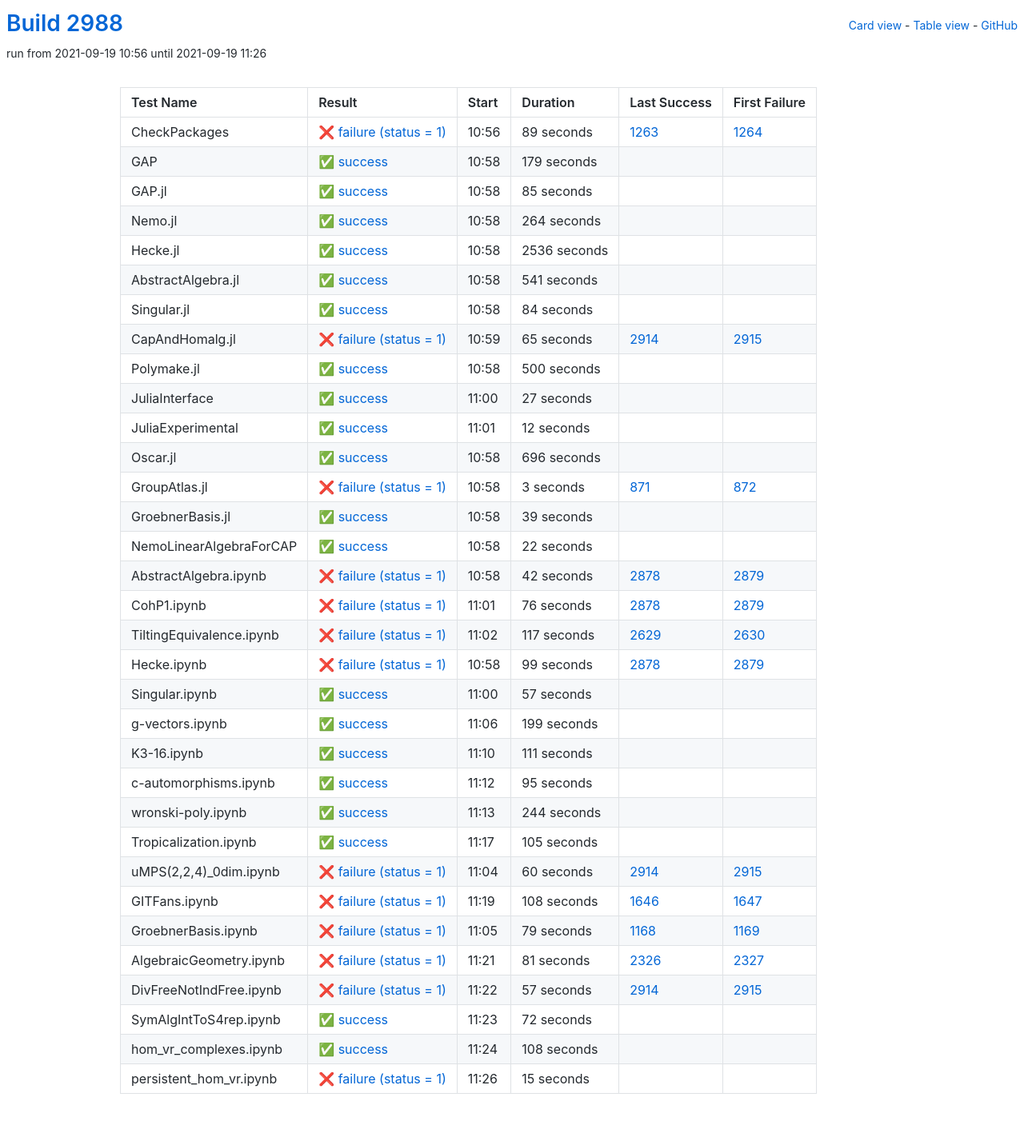
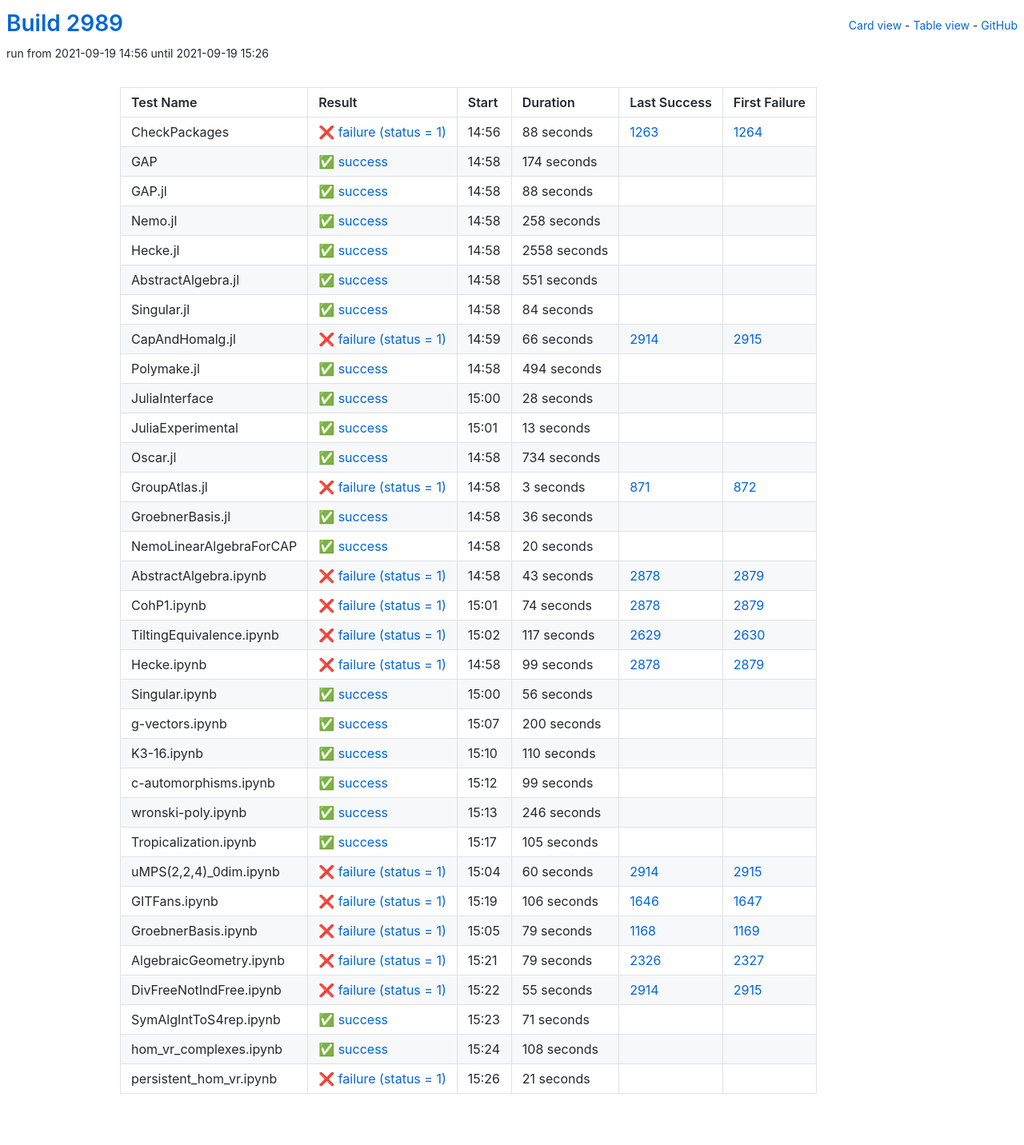
Before and after one commit to oscar-system/oscar-ci-status-stable, a Jekyll site: the page built from table.html, in a window 1280 px wide. Shown: the whole page at 80% size. Built offline with Jekyll 4.4.1, drawn with Linux system fonts in a browser that asks for light colours.

Commit message:
Build #2989

```diff
--- a/_data/ci.yml
+++ b/_data/ci.yml
@@ -1,6 +1,6 @@
 ---
-build: 2988
-build_url: https://oscarci.mathematik.uni-kl.de/job/oscar-stable/2988/
+build: 2989
+build_url: https://oscarci.mathematik.uni-kl.de/job/oscar-stable/2989/
 job: oscar-stable
 organization: oscar-system
 repo: oscar-ci-status-stable
@@ -8,80 +8,80 @@ repourl: https://github.com/oscar-system/oscar-ci-status-stable
 tests:
 - name: CheckPackages
   id: checkpackages
-  log: https://oscarci.mathematik.uni-kl.de/job/oscar-stable/2988/artifact/logs/build-2988/CheckPackages.log
-  start: 2021-09-19 10:56
+  log: https://oscarci.mathematik.uni-kl.de/job/oscar-stable/2989/artifact/logs/build-2989/CheckPackages.log
+  start: 2021-09-19 14:56
   success: false
   exitcode: 1
   status: failure
-  duration: 89
+  duration: 88
   last_success: 1263
   last_success_url: https://oscarci.mathematik.uni-kl.de/job/oscar-stable/1263/
   first_failure: 1264
   first_failure_url: https://oscarci.mathematik.uni-kl.de/job/oscar-stable/1264/
 - name: GAP
   id: gap
-  log: https://oscarci.mathematik.uni-kl.de/job/oscar-stable/2988/artifact/logs/build-2988/GAP.log
-  start: 2021-09-19 10:58
+  log: https://oscarci.mathematik.uni-kl.de/job/oscar-stable/2989/artifact/logs/build-2989/GAP.log
+  start: 2021-09-19 14:58
   success: true
   exitcode: 0
   status: success
-  duration: 179
+  duration: 174
   last_success: false
   last_success_url:
   first_failure: false
   first_failure_url:
 - name: GAP.jl
   id: gap-jl
-  log: https://oscarci.mathematik.uni-kl.de/job/oscar-stable/2988/artifact/logs/build-2988/GAP.jl.log
-  start: 2021-09-19 10:58
+  log: https://oscarci.mathematik.uni-kl.de/job/oscar-stable/2989/artifact/logs/build-2989/GAP.jl.log
+  start: 2021-09-19 14:58
   success: true
   exitcode: 0
   status: success
-  duration: 85
+  duration: 88
   last_success: false
   last_success_url:
   first_failure: false
   first_failure_url:
 - name: Nemo.jl
   id: nemo-jl
-  log: https://oscarci.mathematik.uni-kl.de/job/oscar-stable/2988/artifact/logs/build-2988/Nemo.jl.log
-  start: 2021-09-19 10:58
+  log: https://oscarci.mathematik.uni-kl.de/job/oscar-stable/2989/artifact/logs/build-2989/Nemo.jl.log
+  start: 2021-09-19 14:58
   success: true
   exitcode: 0
   status: success
-  duration: 264
+  duration: 258
   last_success: false
   last_success_url:
   first_failure: false
   first_failure_url:
 - name: Hecke.jl
   id: hecke-jl
-  log: https://oscarci.mathematik.uni-kl.de/job/oscar-stable/2988/artifact/logs/build-2988/Hecke.jl.log
-  start: 2021-09-19 10:58
+  log: https://oscarci.mathematik.uni-kl.de/job/oscar-stable/2989/artifact/logs/build-2989/Hecke.jl.log
+  start: 2021-09-19 14:58
   success: true
   exitcode: 0
   status: success
-  duration: 2536
+  duration: 2558
   last_success: false
   last_success_url:
   first_failure: false
   first_failure_url:
 - name: AbstractAlgebra.jl
   id: abstractalgebra-jl
-  log: https://oscarci.mathematik.uni-kl.de/job/oscar-stable/2988/artifact/logs/build-2988/AbstractAlgebra.jl.log
-  start: 2021-09-19 10:58
+  log: https://oscarci.mathematik.uni-kl.de/job/oscar-stable/2989/artifact/logs/build-2989/AbstractAlgebra.jl.log
+  start: 2021-09-19 14:58
   success: true
   exitcode: 0
   status: success
-  duration: 541
+  duration: 551
   last_success: false
   last_success_url:
   first_failure: false
   first_failure_url:
 - name: Singular.jl
   id: singular-jl
-  log: https://oscarci.mathematik.uni-kl.de/job/oscar-stable/2988/artifact/logs/build-2988/Singular.jl.log
-  start: 2021-09-19 10:58
+  log: https://oscarci.mathematik.uni-kl.de/job/oscar-stable/2989/artifact/logs/build-2989/Singular.jl.log
+  start: 2021-09-19 14:58
   success: true
   exitcode: 0
   status: success
@@ -92,68 +92,68 @@ tests:
   first_failure_url:
 - name: CapAndHomalg.jl
   id: capandhomalg-jl
-  log: https://oscarci.mathematik.uni-kl.de/job/oscar-stable/2988/artifact/logs/build-2988/CapAndHomalg.jl.log
-  start: 2021-09-19 10:59
+  log: https://oscarci.mathematik.uni-kl.de/job/oscar-stable/2989/artifact/logs/build-2989/CapAndHomalg.jl.log
+  start: 2021-09-19 14:59
   success: false
   exitcode: 1
   status: failure
-  duration: 65
+  duration: 66
   last_success: 2914
   last_success_url: https://oscarci.mathematik.uni-kl.de/job/oscar-stable/2914/
   first_failure: 2915
   first_failure_url: https://oscarci.mathematik.uni-kl.de/job/oscar-stable/2915/
 - name: Polymake.jl
   id: polymake-jl
-  log: https://oscarci.mathematik.uni-kl.de/job/oscar-stable/2988/artifact/logs/build-2988/Polymake.jl.log
-  start: 2021-09-19 10:58
+  log: https://oscarci.mathematik.uni-kl.de/job/oscar-stable/2989/artifact/logs/build-2989/Polymake.jl.log
+  start: 2021-09-19 14:58
   success: true
   exitcode: 0
   status: success
-  duration: 500
+  duration: 494
   last_success: false
   last_success_url:
   first_failure: false
   first_failure_url:
 - name: JuliaInterface
   id: juliainterface
-  log: https://oscarci.mathematik.uni-kl.de/job/oscar-stable/2988/artifact/logs/build-2988/JuliaInterface.log
-  start: 2021-09-19 11:00
+  log: https://oscarci.mathematik.uni-kl.de/job/oscar-stable/2989/artifact/logs/build-2989/JuliaInterface.log
+  start: 2021-09-19 15:00
   success: true
   exitcode: 0
   status: success
-  duration: 27
+  duration: 28
   last_success: false
   last_success_url:
   first_failure: false
   first_failure_url:
 - name: JuliaExperimental
   id: juliaexperimental
-  log: https://oscarci.mathematik.uni-kl.de/job/oscar-stable/2988/artifact/logs/build-2988/JuliaExperimental.log
-  start: 2021-09-19 11:01
+  log: https://oscarci.mathematik.uni-kl.de/job/oscar-stable/2989/artifact/logs/build-2989/JuliaExperimental.log
+  start: 2021-09-19 15:01
   success: true
   exitcode: 0
   status: success
-  duration: 12
+  duration: 13
   last_success: false
   last_success_url:
   first_failure: false
   first_failure_url:
 - name: Oscar.jl
   id: oscar-jl
-  log: https://oscarci.mathematik.uni-kl.de/job/oscar-stable/2988/artifact/logs/build-2988/Oscar.jl.log
-  start: 2021-09-19 10:58
+  log: https://oscarci.mathematik.uni-kl.de/job/oscar-stable/2989/artifact/logs/build-2989/Oscar.jl.log
+  start: 2021-09-19 14:58
   success: true
   exitcode: 0
   status: success
-  duration: 696
+  duration: 734
   last_success: false
   last_success_url:
   first_failure: false
   first_failure_url:
 - name: GroupAtlas.jl
   id: groupatlas-jl
-  log: https://oscarci.mathematik.uni-kl.de/job/oscar-stable/2988/artifact/logs/build-2988/GroupAtlas.jl.log
-  start: 2021-09-19 10:58
+  log: https://oscarci.mathematik.uni-kl.de/job/oscar-stable/2989/artifact/logs/build-2989/GroupAtlas.jl.log
+  start: 2021-09-19 14:58
   success: false
   exitcode: 1
   status: failure
@@ -164,56 +164,56 @@ tests:
   first_failure_url: https://oscarci.mathematik.uni-kl.de/job/oscar-stable/872/
 - name: GroebnerBasis.jl
   id: groebnerbasis-jl
-  log: https://oscarci.mathematik.uni-kl.de/job/oscar-stable/2988/artifact/logs/build-2988/GroebnerBasis.jl.log
-  start: 2021-09-19 10:58
+  log: https://oscarci.mathematik.uni-kl.de/job/oscar-stable/2989/artifact/logs/build-2989/GroebnerBasis.jl.log
+  start: 2021-09-19 14:58
   success: true
   exitcode: 0
   status: success
-  duration: 39
+  duration: 36
   last_success: false
   last_success_url:
   first_failure: false
   first_failure_url:
 - name: NemoLinearAlgebraForCAP
   id: nemolinearalgebraforcap
-  log: https://oscarci.mathematik.uni-kl.de/job/oscar-stable/2988/artifact/logs/build-2988/NemoLinearAlgebraForCAP.log
-  start: 2021-09-19 10:58
+  log: https://oscarci.mathematik.uni-kl.de/job/oscar-stable/2989/artifact/logs/build-2989/NemoLinearAlgebraForCAP.log
+  start: 2021-09-19 14:58
   success: true
   exitcode: 0
   status: success
-  duration: 22
+  duration: 20
   last_success: false
   last_success_url:
   first_failure: false
   first_failure_url:
 - name: AbstractAlgebra.ipynb
   id: abstractalgebra-ipynb
-  log: https://oscarci.mathematik.uni-kl.de/job/oscar-stable/2988/artifact/logs/build-2988/AbstractAlgebra.ipynb.log
-  start: 2021-09-19 10:58
+  log: https://oscarci.mathematik.uni-kl.de/job/oscar-stable/2989/artifact/logs/build-2989/AbstractAlgebra.ipynb.log
+  start: 2021-09-19 14:58
   success: false
   exitcode: 1
   status: failure
-  duration: 42
+  duration: 43
   last_success: 2878
   last_success_url: https://oscarci.mathematik.uni-kl.de/job/oscar-stable/2878/
   first_failure: 2879
   first_failure_url: https://oscarci.mathematik.uni-kl.de/job/oscar-stable/2879/
 - name: CohP1.ipynb
   id: cohp1-ipynb
-  log: https://oscarci.mathematik.uni-kl.de/job/oscar-stable/2988/artifact/logs/build-2988/CohP1.ipynb.log
-  start: 2021-09-19 11:01
+  log: https://oscarci.mathematik.uni-kl.de/job/oscar-stable/2989/artifact/logs/build-2989/CohP1.ipynb.log
+  start: 2021-09-19 15:01
   success: false
   exitcode: 1
   status: failure
-  duration: 76
+  duration: 74
   last_success: 2878
   last_success_url: https://oscarci.mathematik.uni-kl.de/job/oscar-stable/2878/
   first_failure: 2879
   first_failure_url: https://oscarci.mathematik.uni-kl.de/job/oscar-stable/2879/
 - name: TiltingEquivalence.ipynb
   id: tiltingequivalence-ipynb
-  log: https://oscarci.mathematik.uni-kl.de/job/oscar-stable/2988/artifact/logs/build-2988/TiltingEquivalence.ipynb.log
-  start: 2021-09-19 11:02
+  log: https://oscarci.mathematik.uni-kl.de/job/oscar-stable/2989/artifact/logs/build-2989/TiltingEquivalence.ipynb.log
+  start: 2021-09-19 15:02
   success: false
   exitcode: 1
   status: failure
@@ -224,8 +224,8 @@ tests:
   first_failure_url: https://oscarci.mathematik.uni-kl.de/job/oscar-stable/2630/
 - name: Hecke.ipynb
   id: hecke-ipynb
-  log: https://oscarci.mathematik.uni-kl.de/job/oscar-stable/2988/artifact/logs/build-2988/Hecke.ipynb.log
-  start: 2021-09-19 10:58
+  log: https://oscarci.mathematik.uni-kl.de/job/oscar-stable/2989/artifact/logs/build-2989/Hecke.ipynb.log
+  start: 2021-09-19 14:58
   success: false
   exitcode: 1
   status: failure
@@ -236,68 +236,68 @@ tests:
   first_failure_url: https://oscarci.mathematik.uni-kl.de/job/oscar-stable/2879/
 - name: Singular.ipynb
   id: singular-ipynb
-  log: https://oscarci.mathematik.uni-kl.de/job/oscar-stable/2988/artifact/logs/build-2988/Singular.ipynb.log
-  start: 2021-09-19 11:00
+  log: https://oscarci.mathematik.uni-kl.de/job/oscar-stable/2989/artifact/logs/build-2989/Singular.ipynb.log
+  start: 2021-09-19 15:00
   success: true
   exitcode: 0
   status: success
-  duration: 57
+  duration: 56
   last_success: false
   last_success_url:
   first_failure: false
   first_failure_url:
 - name: g-vectors.ipynb
   id: g-vectors-ipynb
-  log: https://oscarci.mathematik.uni-kl.de/job/oscar-stable/2988/artifact/logs/build-2988/g-vectors.ipynb.log
-  start: 2021-09-19 11:06
+  log: https://oscarci.mathematik.uni-kl.de/job/oscar-stable/2989/artifact/logs/build-2989/g-vectors.ipynb.log
+  start: 2021-09-19 15:07
   success: true
   exitcode: 0
   status: success
-  duration: 199
+  duration: 200
   last_success: false
   last_success_url:
   first_failure: false
   first_failure_url:
 - name: K3-16.ipynb
   id: k3-16-ipynb
-  log: https://oscarci.mathematik.uni-kl.de/job/oscar-stable/2988/artifact/logs/build-2988/K3-16.ipynb.log
-  start: 2021-09-19 11:10
+  log: https://oscarci.mathematik.uni-kl.de/job/oscar-stable/2989/artifact/logs/build-2989/K3-16.ipynb.log
+  start: 2021-09-19 15:10
   success: true
   exitcode: 0
   status: success
-  duration: 111
+  duration: 110
   last_success: false
   last_success_url:
   first_failure: false
   first_failure_url:
 - name: c-automorphisms.ipynb
   id: c-automorphisms-ipynb
-  log: https://oscarci.mathematik.uni-kl.de/job/oscar-stable/2988/artifact/logs/build-2988/c-automorphisms.ipynb.log
-  start: 2021-09-19 11:12
+  log: https://oscarci.mathematik.uni-kl.de/job/oscar-stable/2989/artifact/logs/build-2989/c-automorphisms.ipynb.log
+  start: 2021-09-19 15:12
   success: true
   exitcode: 0
   status: success
-  duration: 95
+  duration: 99
   last_success: false
   last_success_url:
   first_failure: false
   first_failure_url:
 - name: wronski-poly.ipynb
   id: wronski-poly-ipynb
-  log: https://oscarci.mathematik.uni-kl.de/job/oscar-stable/2988/artifact/logs/build-2988/wronski-poly.ipynb.log
-  start: 2021-09-19 11:13
+  log: https://oscarci.mathematik.uni-kl.de/job/oscar-stable/2989/artifact/logs/build-2989/wronski-poly.ipynb.log
+  start: 2021-09-19 15:13
   success: true
   exitcode: 0
   status: success
-  duration: 244
+  duration: 246
   last_success: false
   last_success_url:
   first_failure: false
   first_failure_url:
 - name: Tropicalization.ipynb
   id: tropicalization-ipynb
-  log: https://oscarci.mathematik.uni-kl.de/job/oscar-stable/2988/artifact/logs/build-2988/Tropicalization.ipynb.log
-  start: 2021-09-19 11:17
+  log: https://oscarci.mathematik.uni-kl.de/job/oscar-stable/2989/artifact/logs/build-2989/Tropicalization.ipynb.log
+  start: 2021-09-19 15:17
   success: true
   exitcode: 0
   status: success
@@ -308,8 +308,8 @@ tests:
   first_failure_url:
 - name: uMPS(2,2,4)_0dim.ipynb
   id: umps-2-2-4-0dim-ipynb
-  log: https://oscarci.mathematik.uni-kl.de/job/oscar-stable/2988/artifact/logs/build-2988/uMPS-2-2-4-_0dim.ipynb.log
-  start: 2021-09-19 11:04
+  log: https://oscarci.mathematik.uni-kl.de/job/oscar-stable/2989/artifact/logs/build-2989/uMPS-2-2-4-_0dim.ipynb.log
+  start: 2021-09-19 15:04
   success: false
   exitcode: 1
   status: failure
@@ -320,20 +320,20 @@ tests:
   first_failure_url: https://oscarci.mathematik.uni-kl.de/job/oscar-stable/2915/
 - name: GITFans.ipynb
   id: gitfans-ipynb
-  log: https://oscarci.mathematik.uni-kl.de/job/oscar-stable/2988/artifact/logs/build-2988/GITFans.ipynb.log
-  start: 2021-09-19 11:19
+  log: https://oscarci.mathematik.uni-kl.de/job/oscar-stable/2989/artifact/logs/build-2989/GITFans.ipynb.log
+  start: 2021-09-19 15:19
   success: false
   exitcode: 1
   status: failure
-  duration: 108
+  duration: 106
   last_success: 1646
   last_success_url: https://oscarci.mathematik.uni-kl.de/job/oscar-stable/1646/
   first_failure: 1647
   first_failure_url: https://oscarci.mathematik.uni-kl.de/job/oscar-stable/1647/
 - name: GroebnerBasis.ipynb
   id: groebnerbasis-ipynb
-  log: https://oscarci.mathematik.uni-kl.de/job/oscar-stable/2988/artifact/logs/build-2988/GroebnerBasis.ipynb.log
-  start: 2021-09-19 11:05
+  log: https://oscarci.mathematik.uni-kl.de/job/oscar-stable/2989/artifact/logs/build-2989/GroebnerBasis.ipynb.log
+  start: 2021-09-19 15:05
   success: false
   exitcode: 1
   status: failure
@@ -344,44 +344,44 @@ tests:
   first_failure_url: https://oscarci.mathematik.uni-kl.de/job/oscar-stable/1169/
 - name: AlgebraicGeometry.ipynb
   id: algebraicgeometry-ipynb
-  log: https://oscarci.mathematik.uni-kl.de/job/oscar-stable/2988/artifact/logs/build-2988/AlgebraicGeometry.ipynb.log
-  start: 2021-09-19 11:21
+  log: https://oscarci.mathematik.uni-kl.de/job/oscar-stable/2989/artifact/logs/build-2989/AlgebraicGeometry.ipynb.log
+  start: 2021-09-19 15:21
   success: false
   exitcode: 1
   status: failure
-  duration: 81
+  duration: 79
   last_success: 2326
   last_success_url: https://oscarci.mathematik.uni-kl.de/job/oscar-stable/2326/
   first_failure: 2327
   first_failure_url: https://oscarci.mathematik.uni-kl.de/job/oscar-stable/2327/
 - name: DivFreeNotIndFree.ipynb
   id: divfreenotindfree-ipynb
-  log: https://oscarci.mathematik.uni-kl.de/job/oscar-stable/2988/artifact/logs/build-2988/DivFreeNotIndFree.ipynb.log
-  start: 2021-09-19 11:22
+  log: https://oscarci.mathematik.uni-kl.de/job/oscar-stable/2989/artifact/logs/build-2989/DivFreeNotIndFree.ipynb.log
+  start: 2021-09-19 15:22
   success: false
   exitcode: 1
   status: failure
-  duration: 57
+  duration: 55
   last_success: 2914
   last_success_url: https://oscarci.mathematik.uni-kl.de/job/oscar-stable/2914/
   first_failure: 2915
   first_failure_url: https://oscarci.mathematik.uni-kl.de/job/oscar-stable/2915/
 - name: SymAlgIntToS4rep.ipynb
   id: symalginttos4rep-ipynb
-  log: https://oscarci.mathematik.uni-kl.de/job/oscar-stable/2988/artifact/logs/build-2988/SymAlgIntToS4rep.ipynb.log
-  start: 2021-09-19 11:23
+  log: https://oscarci.mathematik.uni-kl.de/job/oscar-stable/2989/artifact/logs/build-2989/SymAlgIntToS4rep.ipynb.log
+  start: 2021-09-19 15:23
   success: true
   exitcode: 0
   status: success
-  duration: 72
+  duration: 71
   last_success: false
   last_success_url:
   first_failure: false
   first_failure_url:
 - name: hom_vr_complexes.ipynb
   id: hom-vr-complexes-ipynb
-  log: https://oscarci.mathematik.uni-kl.de/job/oscar-stable/2988/artifact/logs/build-2988/hom_vr_complexes.ipynb.log
-  start: 2021-09-19 11:24
+  log: https://oscarci.mathematik.uni-kl.de/job/oscar-stable/2989/artifact/logs/build-2989/hom_vr_complexes.ipynb.log
+  start: 2021-09-19 15:24
   success: true
   exitcode: 0
   status: success
@@ -392,12 +392,12 @@ tests:
   first_failure_url:
 - name: persistent_hom_vr.ipynb
   id: persistent-hom-vr-ipynb
-  log: https://oscarci.mathematik.uni-kl.de/job/oscar-stable/2988/artifact/logs/build-2988/persistent_hom_vr.ipynb.log
-  start: 2021-09-19 11:26
+  log: https://oscarci.mathematik.uni-kl.de/job/oscar-stable/2989/artifact/logs/build-2989/persistent_hom_vr.ipynb.log
+  start: 2021-09-19 15:26
   success: false
   exitcode: 1
   status: failure
-  duration: 15
+  duration: 21
   last_success: false
   last_success_url:
   first_failure: false
```
Also changed, not shown: README.md.
